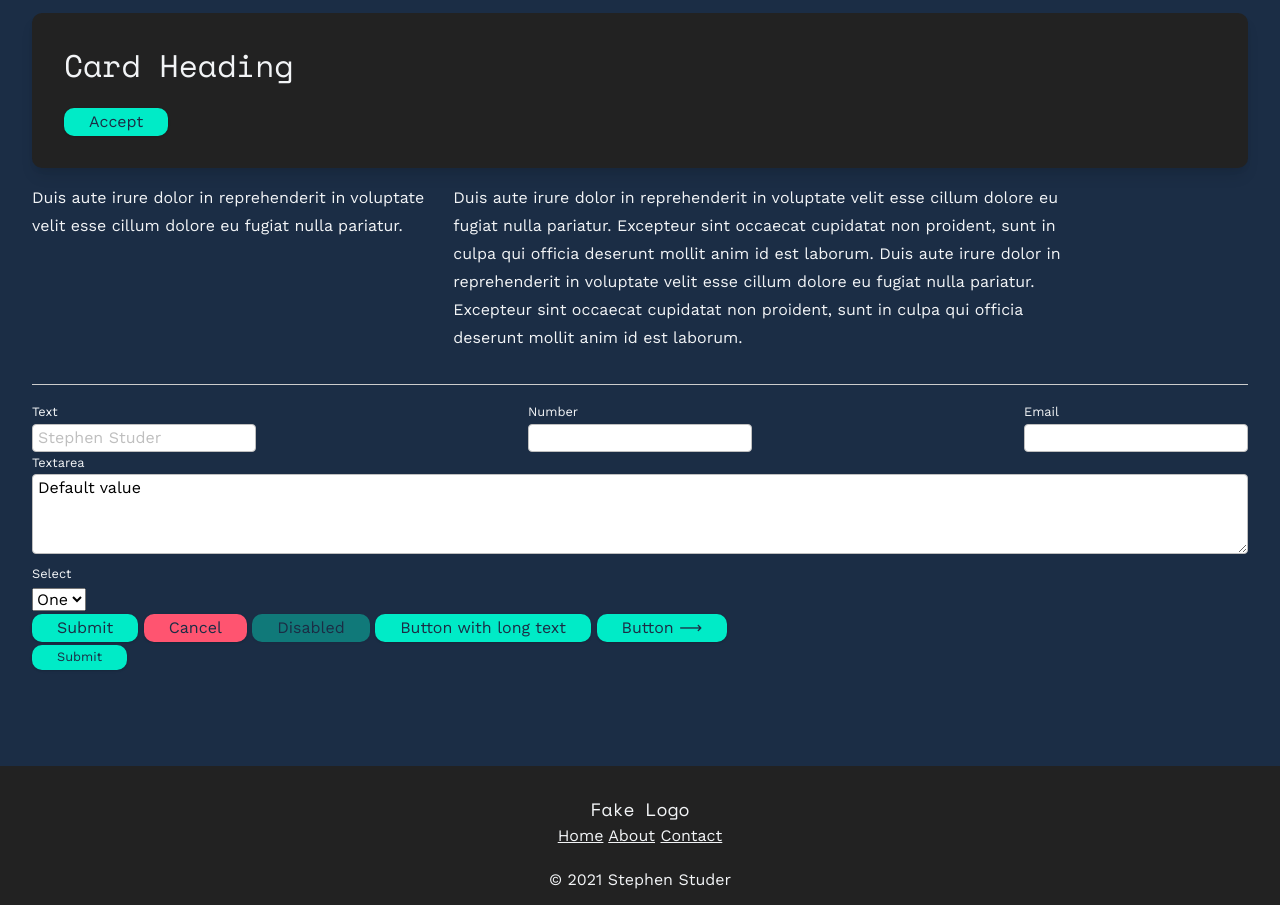
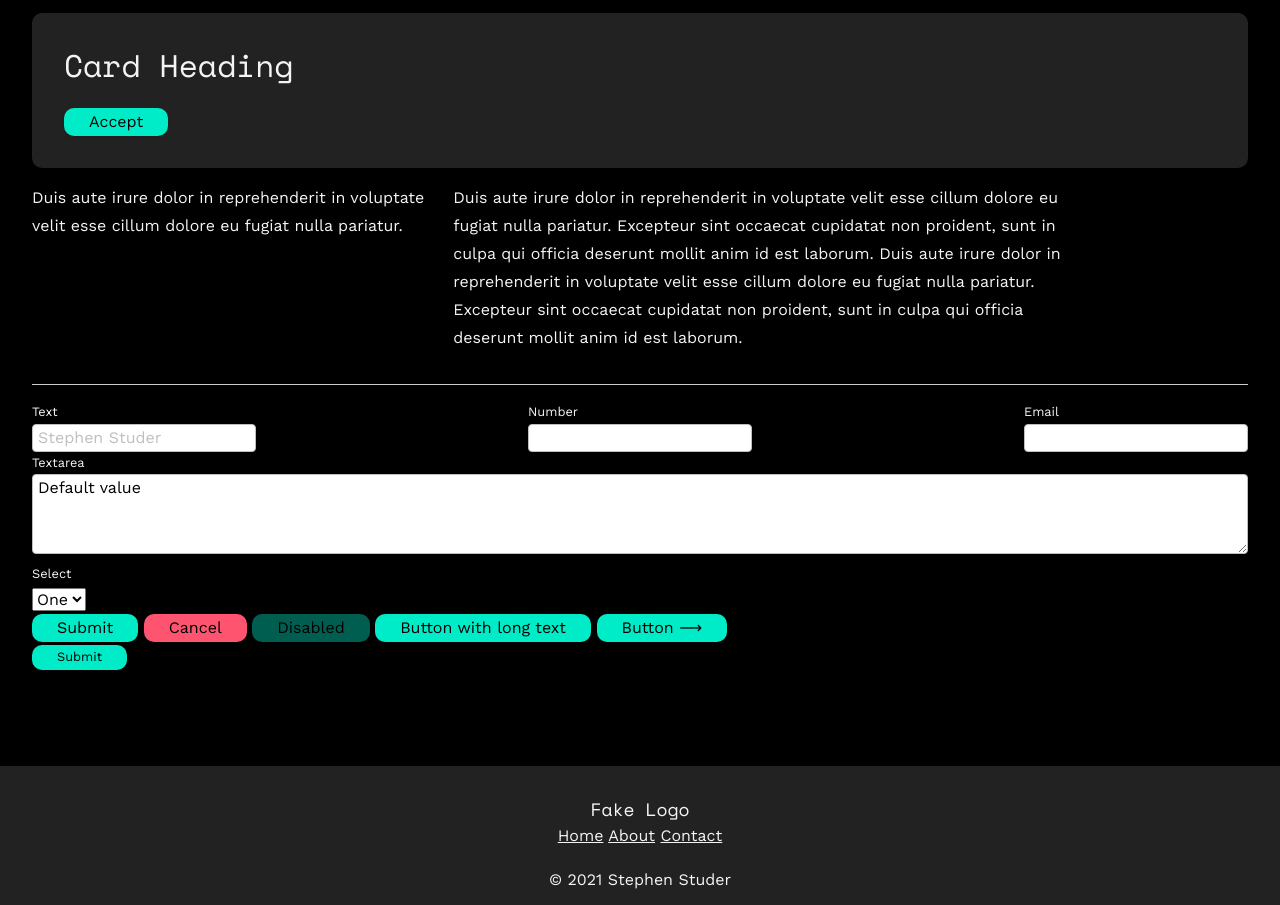
Before and after one commit to skstuder/oliver-css, a website built with Parcel: page index.html in a window 1280 px wide. Shown: the part 1249-2154 px from the top of the page. Built offline with nearby package versions, Linux system fonts and the light colour scheme; a web font is replaced by a local one.

Commit message:
oled finalization

```diff
--- a/css/style.css
+++ b/css/style.css
@@ -1,5 +1,5 @@
 @import url("https://fonts.googleapis.com/css?family=Work+Sans:400|Space+Mono:400");
-
+@import url("https://fonts.googleapis.com/css2?family=Galada&display=swap");
 :root {
   /* Define colors as colors */
   --green: #00ebc7;
@@ -301,3 +301,61 @@ button.small {
   --buttonTextColor: var(--black);
   --footerBackground: var(--darkGrey);
 }
+
+.oled {
+  --black: #000;
+}
+
+.theme {
+  /* Define colors as colors */
+  --green: #4fc4cf;
+  --red: #ff5470;
+  --yellow: #fbdd74;
+  --black: #181818;
+  --darkBlue: #994ff3;
+  --grey: #bfbfbf;
+  --lightGrey: #f2f4f6;
+  --darkGrey: #222;
+  --white: #fff;
+  /* Define the colors intentions */
+  --primary: var(--green);
+  --danger: var(--red);
+  --background: var(--yellow);
+  --textColor: var(--black);
+  --buttonTextColor: var(--white);
+  --lineColor: var(--grey);
+  --cardBg: var(--white);
+  --headerBackground: var(--black);
+  --footerBackground: var(--black);
+
+  /* Styles */
+  --line: dashed 5px var(--yellow);
+
+  /* Type */
+  --headingFont: "Galada", cursive;
+  --bodyFont: "Work Sans", sans-serif;
+  --baseFontSize: 100%;
+  --h1: 3.052rem;
+  --h2: 2.441rem;
+  --h3: 1.953rem;
+  --h4: 1.563rem;
+  --h5: 1.25rem;
+  --smallText: 0.8rem;
+
+  /* Elevation */
+  --level-1: 0 1px 3px 0 rgba(0, 0, 0, 0.1), 0 1px 2px 0 rgba(0, 0, 0, 0.06);
+  --level-2: 0 4px 6px -1px rgba(0, 0, 0, 0.1),
+    0 2px 4px -1px rgba(0, 0, 0, 0.06);
+  --level-3: 0 10px 15px -3px rgba(0, 0, 0, 0.1),
+    0 4px 6px -2px rgba(0, 0, 0, 0.05);
+  --level-4: 0 10px 15px -3px rgba(0, 0, 0, 0.1),
+    0 4px 6px -2px rgba(0, 0, 0, 0.05);
+
+  /* Positioning */
+  --containerPadding: 2.5%;
+  --headerHeight: 4rem;
+  --border-radius: 25px;
+}
+
+.oled {
+}
--- a/index.html
+++ b/index.html
@@ -25,7 +25,7 @@
     <meta name="theme-color" content="#fafafa" />
   </head>
 
-  <body class="dark">
+  <body class="dark oled">
     <header>
       <h1 class="fake-logo">Fake Logo</h1>
       <nav>
```
